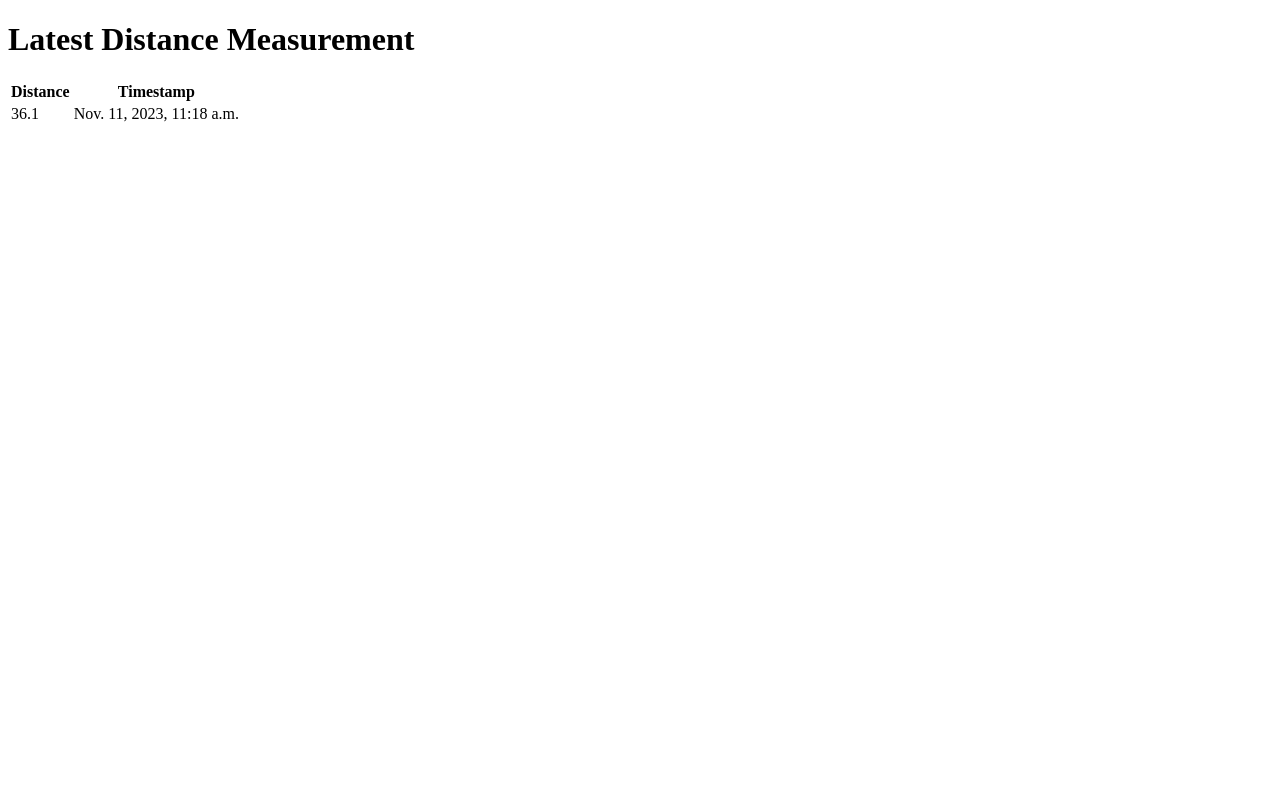
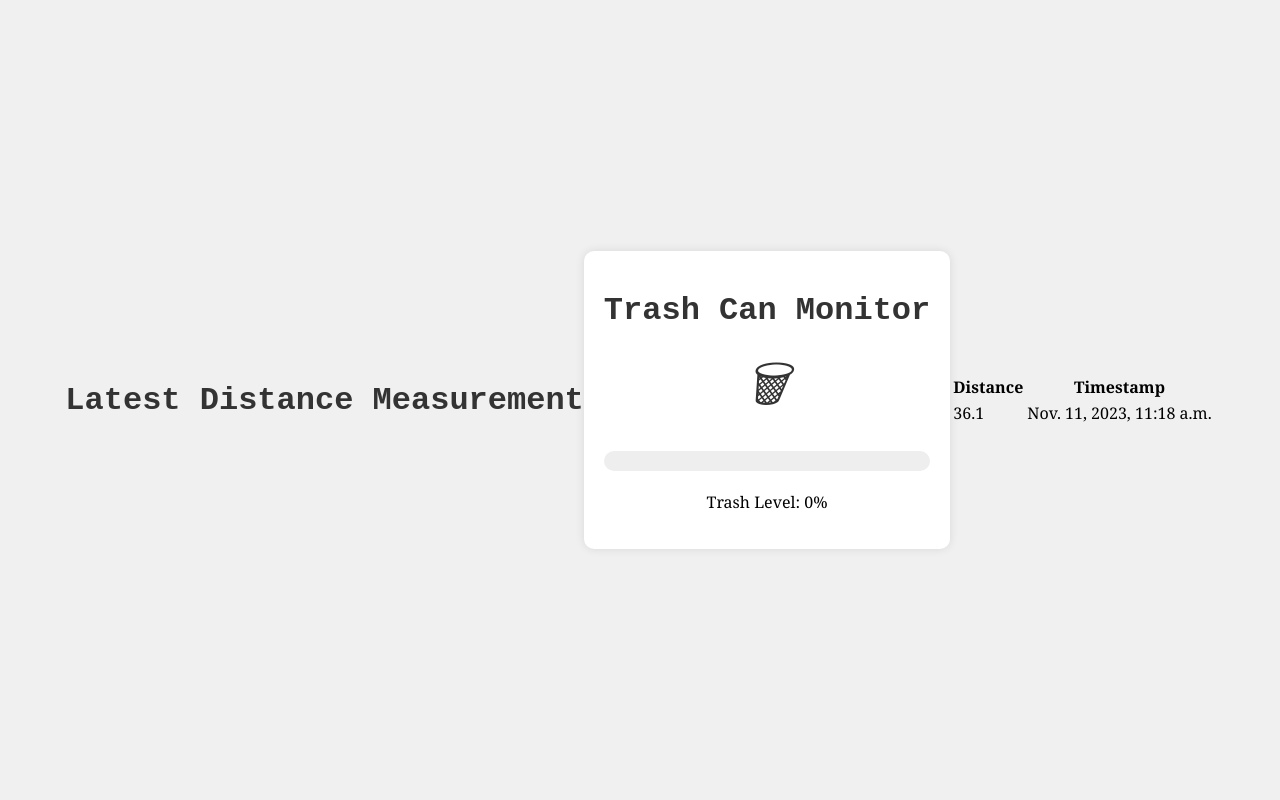
Before and after one commit to GVLocke/TrashApp, a Django app: page / in a window 1280 px wide. Run offline with Django 4.2, Linux system fonts and the light colour scheme; data comes from the database, SQL or seed files in the repository; both versions use the stored data as it was after the commit.

Commit message:
adding a progress bar, ig

```diff
--- a/trashapp/main/templates/main/mainpage.html
+++ b/trashapp/main/templates/main/mainpage.html
@@ -3,6 +3,59 @@
 <html>
 <head>
     <title>Main Page</title>
+    <style>
+        body {
+            font-family: 'Georgia', serif; /* Change the font-family to Georgia */
+            margin: 0;
+            padding: 0;
+            background-color: #f0f0f0;
+            display: flex;
+            align-items: center;
+            justify-content: center;
+            height: 100vh;
+        }
+
+        .container {
+            text-align: center;
+            background-color: #fff;
+            padding: 20px;
+            border-radius: 10px;
+            box-shadow: 0 0 10px rgba(0, 0, 0, 0.1);
+        }
+
+        h1 {
+            font-family: Courier New, monospace;
+            color: #333;
+        }
+
+        .progress-bar {
+            width: 100%;
+            height: 20px;
+            background-color: #eee;
+            border-radius: 10px;
+            margin: 20px 0;
+            overflow: hidden;
+        }
+
+        .progress {
+            height: 100%;
+            background-color: #4caf50;
+            border-radius: 10px;
+            transition: width 0.5s ease;
+        }
+
+        .trash-can-icon {
+            font-size: 48px;
+            color: #333;
+        }
+
+        /* New style for the warning message */
+        .warning-message {
+            color: #ff0000; /* Red color for warning */
+            font-weight: bold;
+            margin-top: 10px;
+        }
+    </style>
 </head>
 <body>
     <h1>Latest Distance Measurement</h1>
@@ -14,6 +67,45 @@
             </tr>
         </thead>
         <tbody>
+            <div class="container">
+        <h1>Trash Can Monitor</h1>
+        <i class="trash-can-icon">&#128465;</i>
+        <div class="progress-bar">
+            <div class="progress" id ="progress-bar" style="width: percent%;"></div>
+        </div>
+        <p id = "trash-level">Trash Level: percent%</p>
+        <p id="warning-message" class="warning-message"></p>
+    </div>
+
+    <script>
+        // JavaScript code to display a warning message when the progress is >= 90%
+        const progress = document.querySelector('.progress');
+        const warningMessage = document.getElementById('warning-message');
+        var distanceValue = {{ latest_measurement.distance }};
+        var percent = 0;
+        if (distanceValue >=35){
+            percent = 0;
+        }
+        else if (distanceValue < 35 && distanceValue > 10){
+            percent = 50;
+        }
+        else if (distanceValue <= 10){
+            percent = 90;
+        }
+
+
+
+        // Update the progress bar
+        document.getElementById('progress-bar').style.width = percent + '%';
+
+        // Update the "Trash Level" paragraph
+        document.getElementById('trash-level').innerText = 'Trash Level: ' + percent + '%';
+        if (parseInt(progress.style.width) >= 90) {
+            warningMessage.textContent = "I didn't know leaving the trash was a new form of modern art. Very avant-garde.";
+        }
+
+
+    </script>
             {% if latest_measurement %}
                 <tr>
                     <td>{{ latest_measurement.distance }}</td>
@@ -25,6 +117,8 @@
                 </tr>
             {% endif %}
         </tbody>
+
     </table>
+
 </body>
 </html>
--- a/trashapp/trashapp/settings.py
+++ b/trashapp/trashapp/settings.py
@@ -34,7 +34,6 @@ ALLOWED_HOSTS = []
 # Application definition
 
 INSTALLED_APPS = [
-    "rest_framework",
     "django.contrib.admin",
     "django.contrib.auth",
     "django.contrib.contenttypes",
```
Also changed, not shown: trashapp/db.sqlite3.
